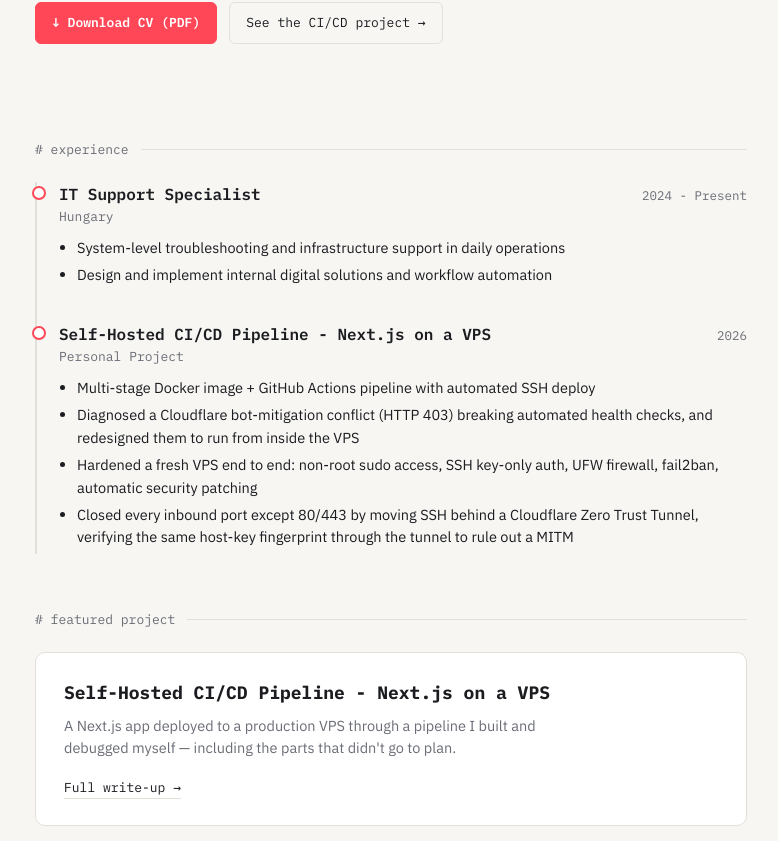
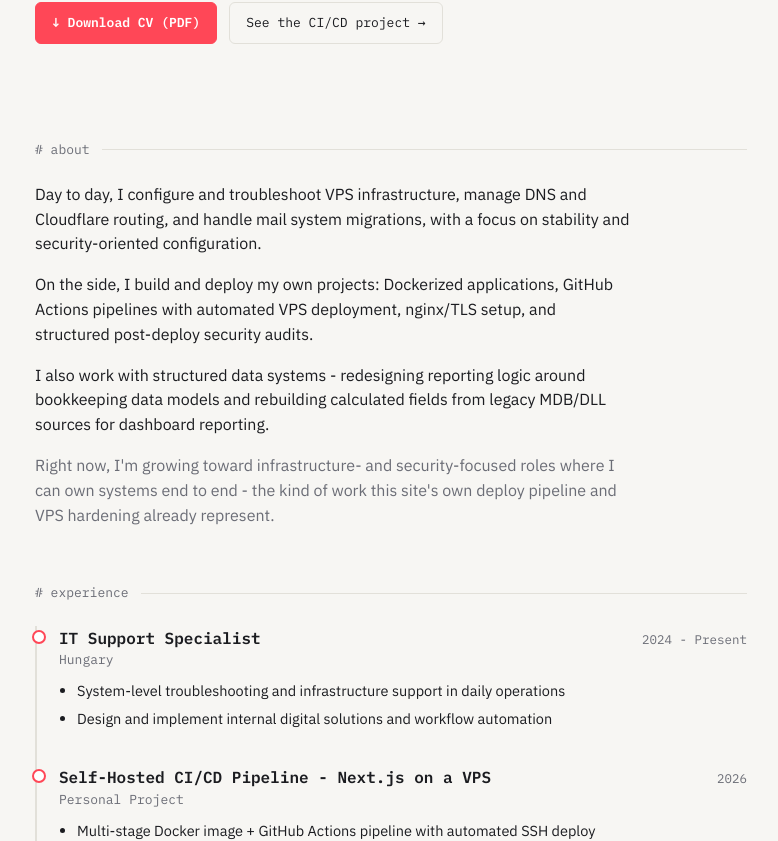
Before and after one commit to eiplsoma/personal_site, a Next.js app: page / in a window 1280 px wide. Shown: the part 582-1423 px from the top of the page, without its empty margins (249-1027 px from the left). Built offline with nearby package versions, Linux system fonts and the light colour scheme.

Commit message:
Add full About section with remaining paragraphs and a looking-for line

```diff
--- a/app/page.tsx
+++ b/app/page.tsx
@@ -39,6 +39,14 @@ export default function Home() {
               See the CI/CD project →
             </Link>
           </div>
+        </section>
+
+        <div className="divider"># about</div>
+        <section id="about">
+          {cv.about.slice(1).map((paragraph) => (
+            <p key={paragraph}>{paragraph}</p>
+          ))}
+          <p className="lead">{cv.lookingFor}</p>
         </section>
 
         <div className="divider"># experience</div>
--- a/components/nav.tsx
+++ b/components/nav.tsx
@@ -8,6 +8,7 @@ export function Nav() {
           soma<span>@</span>eipl
         </Link>
         <div className="links">
+          <Link href="/#about">about</Link>
           <Link href="/#work">work</Link>
           <Link href="/projects">projects</Link>
           <Link href="/#skills">skills</Link>
--- a/content/cv.json
+++ b/content/cv.json
@@ -12,6 +12,7 @@
     "On the side, I build and deploy my own projects: Dockerized applications, GitHub Actions pipelines with automated VPS deployment, nginx/TLS setup, and structured post-deploy security audits.",
     "I also work with structured data systems - redesigning reporting logic around bookkeeping data models and rebuilding calculated fields from legacy MDB/DLL sources for dashboard reporting."
   ],
+  "lookingFor": "Right now, I'm growing toward infrastructure- and security-focused roles where I can own systems end to end - the kind of work this site's own deploy pipeline and VPS hardening already represent.",
   "experience": [
     {
       "title": "IT Support Specialist",
```
